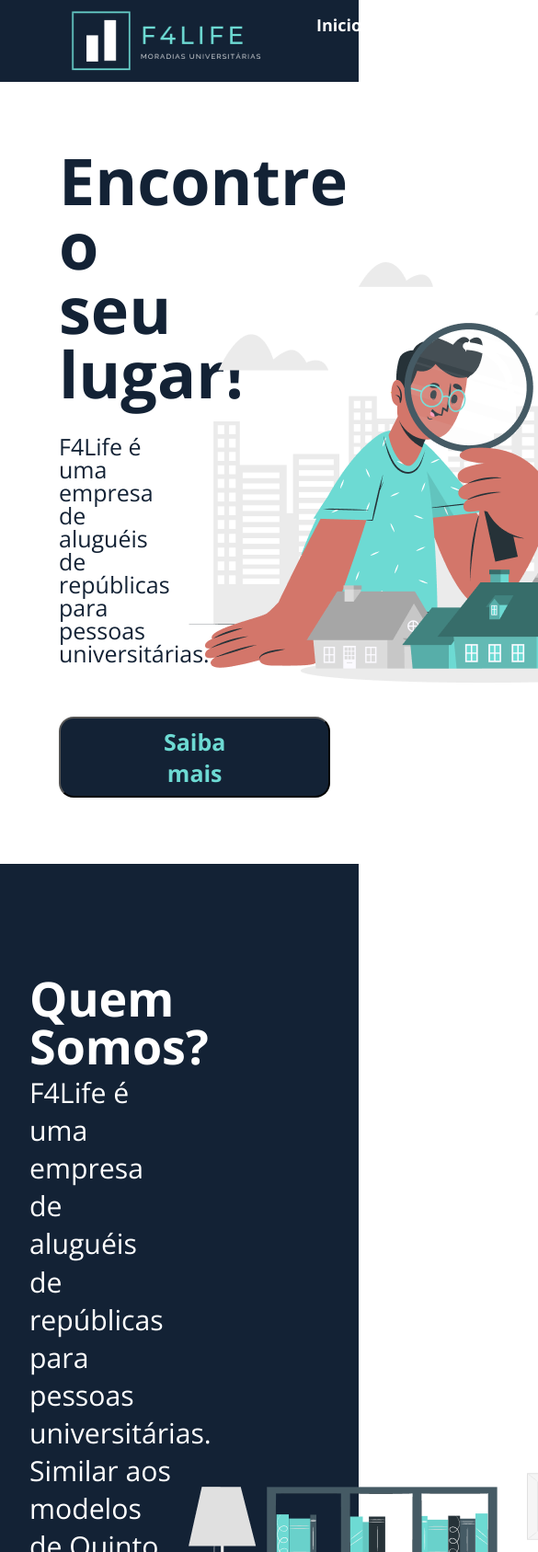
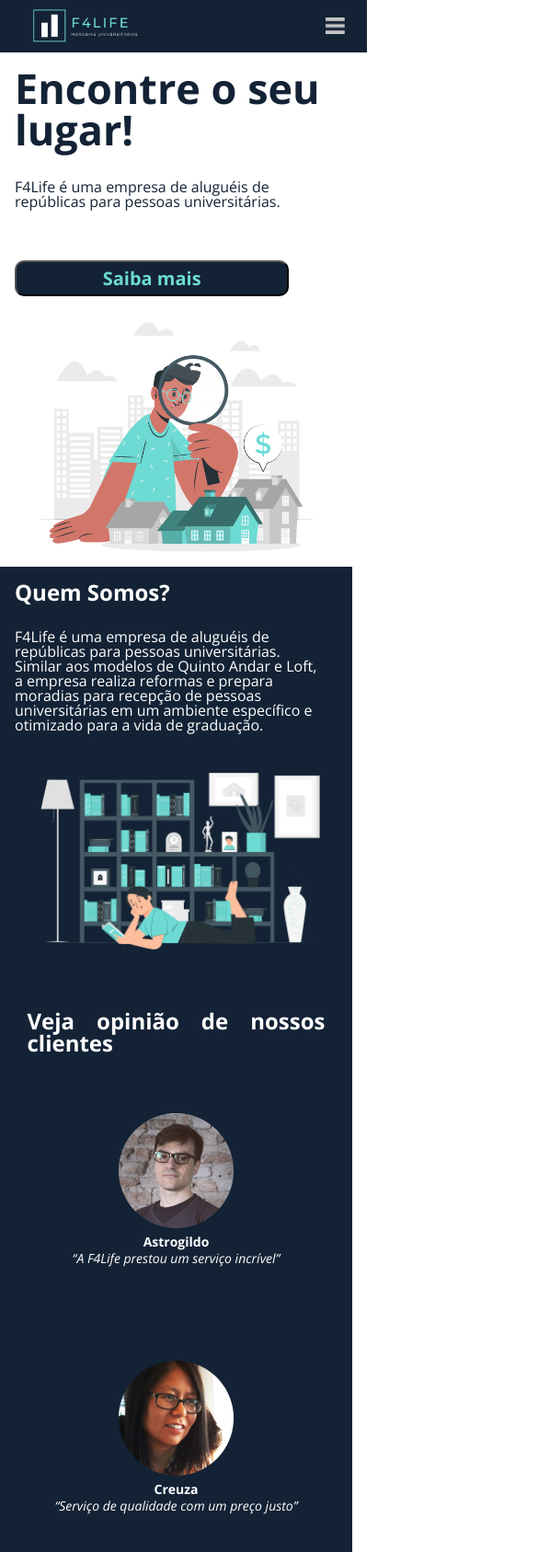
Before and after one commit to TrizCes/F4LIFE, a plain HTML site: page index.html in a window 390 px wide. Shown: the top 1687 px of the page at 92% size, 585 px wide, since content can reach past the window. Drawn offline with nearby package versions, Linux system fonts and the light colour scheme.

Commit message:
aplicação dos styles para vicualização mobile

```diff
--- a/index.html
+++ b/index.html
@@ -7,7 +7,7 @@
     <link rel="preconnect" href="https://fonts.googleapis.com" />
     <link rel="preconnect" href="https://fonts.gstatic.com" crossorigin />
     <link
-      href="https://fonts.googleapis.com/css2?family=Open+Sans:ital,wght@0,400;0,700;1,300;1,400&display=swap"
+      href="https://fonts.googleapis.com/css2?family=Open+Sans:ital,wght@0,400;0,700;1,400;1,700&display=swap"
       rel="stylesheet"
     />
     <link rel="stylesheet" href="./src/css/reset.css" />
@@ -15,14 +15,18 @@
 
     <title>F4LIFE | Moradias Universitárias</title>
   </head>
+
   <body>
     <header>
-      <div><img src="./src/img/logo.png" /></div>
-      <ul>
+      <div class="img"><img src="./src/img/logo.png" /></div>
+      <ul class="menu_lista desktop">
         <li><a href="#">Inicio</a></li>
         <li><a href="#">Quem somos?</a></li>
         <li><a href="#">Entre em contato</a></li>
       </ul>
+      <div class="mobile_header">
+        <a href="#"><img src="./src/img/options.png" alt="Menu de opções"></a>
+      </div>
     </header>
     <section class="container apress">
       <div class="text">
@@ -33,8 +37,8 @@
         <p>F4Life é uma empresa de aluguéis de repúblicas para pessoas universitárias.</p>
         <a href="#"><button>Saiba mais</button></a>
       </div>
-      <div>
-        <img src="./src/img/ilustracaoHome.png" alt="Ilustração jovem com lupa"/>
+      <div class="img">
+        <img src="./src/img/ilustracaoHome.png" alt="Ilustração jovem com lupa" />
       </div>
     </section>
     <section class="container description">
@@ -46,35 +50,61 @@
           ambiente específico e otimizado para a vida de graduação.
         </p>
       </div>
-      <div><img src="./src/img/quemSomos.png" alt="Ilustração leitora em frente a estante de livros"></div>
+      <div>
+        <img src="./src/img/quemSomos.png" alt="Ilustração leitora em frente a estante de livros" />
+      </div>
+      <div class="content mobile">
+        <h3>Veja opinião de nossos clientes</h3>
+        <ul>
+          <li>
+            <img src="./src/img/Ellipse 6.png" alt="Foto perfil" />
+            <h5 class="mobile_name">Astrogildo</h5>
+            <p class="mobile_text">“A F4Life prestou um serviço incrível”</p>
+          </li>
+          <li>
+            <img src="./src/img/Ellipse 7.png" alt="Foto perfil" />
+            <h5 class="mobile_name">Creuza</h5>
+            <p class="mobile_text">“Serviço de qualidade com um preço justo”</p>
+          </li>
+          <li>
+            <img src="./src/img/Ellipse 8.png" alt="Foto perfil" />
+            <h5 class="mobile_name">Jurema</h5>
+            <p class="mobile_text">
+              “Já tive experiência com outras empresas, mas a F4Life, sem duvidas tem o melhor serviço.”
+            </p>
+          </li>
+        </ul>
+      </div>
     </section>
     <section class="container form">
       <form>
         <h1>Entre em contato</h1>
         <div class="form_itens">
           <label class="label" for="email">E-mail</label>
-          <input class="form_input" type="text" id="email">
+          <input class="form_input email" type="text" id="email" />
         </div>
         <div class="form_itens">
           <label class="label" for="mensagem">Mensagem</label>
-          <input class="form_input mensagem" type="text" id="mensagem">
+          <input class="form_input mensagem" type="text" id="mensagem" />
         </div>
         <button class="submit_btn" type="submit" id="btn_submit">Enviar</button>
       </form>
-      <div>
-        <img src="./src/img/contact.png" alt="Ilustração callcenter">
+      <div class="img">
+        <img src="./src/img/contact.png" alt="Ilustração callcenter" />
       </div>
     </section>
     <footer>
-      <div>
-        <img src="./src/img/logo_menor.png" alt="">
+      <div class="footer desktop">
+        <img src="./src/img/logo_menor.png" alt="Logo menor" />
       </div>
-      <div class="lista_links">
-        <a href="https://facebook.com"><img src="./src/img/akar-icons_facebook-fill.png" alt="Icone facebook"></a>
-        <a href="https://linkedin.com"><img src="./src/img/brandico_linkedin-rect.png" alt="Icone linkedin"></a>
-        <a href="https://twitter.com"><img src="./src/img/ant-design_twitter-circle-filled.png" alt="Icone twitter"></a>
+      <div class="footer lista_links">
+        <a href="https://facebook.com"><img src="./src/img/akar-icons_facebook-fill.png" alt="Icone facebook" /></a>
+        <a href="https://linkedin.com"><img src="./src/img/brandico_linkedin-rect.png" alt="Icone linkedin" /></a>
+        <a href="https://twitter.com"
+          ><img src="./src/img/ant-design_twitter-circle-filled.png" alt="Icone twitter"
+        /></a>
       </div>
-      <div>
+      <div class="footer desktop">
         <p>Todos os direitos reservados © 2023 F4LIFE</p>
       </div>
     </footer>
--- a/src/css/style.css
+++ b/src/css/style.css
@@ -6,7 +6,6 @@
 }
 
 body {
-  width: 100vw;
   font-family: 'Open Sans', sans-serif;
 }
 
@@ -111,7 +110,10 @@ header ul li {
   font-style: normal;
   font-weight: 400;
   font-size: 30.2308px;
-  line-height: 136.68%;
+}
+
+.mobile {
+  display: none;
 }
 
 .form {
@@ -195,3 +197,205 @@ footer .lista_links {
   display: flex;
   justify-content: space-between;
 }
+
+@media screen and (max-width: 1024px) {
+  body {
+    width: 100vw;
+  }
+
+  header {
+    width: 90vw;
+    background-color: #132235;
+    display: flex;
+    justify-content: space-between;
+    align-items: center;
+    padding: 8px 24px 8px 24px;
+  }
+
+  header img {
+    width: 159px;
+  }
+
+  header .mobile_header a img{
+    width: 21px;
+  }
+
+  .container {
+    width: 90vw;
+    display: flex;
+    flex-direction: column;
+    flex-wrap: wrap;
+    align-content: center;
+    align-items: center;
+  }
+
+  .container .img{
+    display: flex;
+    flex-direction: column;
+    align-items: center;
+  }
+
+  .container img {
+    width: 80vw;
+    align-self: center;
+  }
+
+  .apress {
+    padding: 16px;
+  }
+
+  .apress .text {
+    width: 90vw;
+    display: flex;
+    flex-direction: column;
+    flex-wrap: wrap;
+  }
+
+  .apress h1 {
+    margin: 0;
+    font-family: 'Open Sans';
+    font-style: normal;
+    font-weight: 700;
+    font-size: 45px;
+  }
+
+  .apress p {
+    margin: 0;
+    font-family: 'Open Sans';
+    font-style: normal;
+    font-weight: 400;
+    font-size: 16px;
+  }
+
+  .apress button {
+    margin: 0;
+    font-family: 'Open Sans';
+    font-style: normal;
+    font-weight: 700;
+    font-size: 20px;
+    align-items: center;
+    width: 85%;
+    border-radius: 10px;
+    padding: 4px;
+  }
+
+  .description {
+    width: 90vw;
+    padding: 16px;
+  }
+
+  .description .text {
+    width: 90vw;
+  }
+
+  .description h2 {
+    font-family: 'Open Sans';
+    font-style: normal;
+    font-weight: 700;
+    font-size: 24px;
+    margin-bottom: 24px;
+  }
+
+  .description p {
+    font-family: 'Open Sans';
+    font-style: normal;
+    font-weight: 400;
+    font-size: 16px;
+    text-align: left;
+    margin-bottom: 40px;
+    width: 335px;
+  }
+
+  .mobile {
+    display: flex;
+    flex-direction: column;
+    align-items: center;
+    justify-content: center;
+    width: 100%;
+  }
+
+  .mobile div {
+    display: flex;
+    flex-direction: column;
+    align-items: center;
+    justify-content: center;
+  }
+
+  .mobile h3 {
+    width: 324px;
+    margin-top: 64px;
+    font-family: 'Open Sans';
+    font-style: normal;
+    font-weight: 700;
+    font-size: 24px;
+    color: var(--branco);
+    text-align: justify;
+  }
+
+  .mobile ul li {
+    display: flex;
+    flex-direction: column;
+    align-items: center;
+    justify-content: center;
+    margin: 16px 0 16px 0;
+  }
+  .mobile ul li img {
+    width: 125px;
+    height: 125px;
+    margin: 48px 4px 4px 4px;
+  }
+  .description ul li .mobile_name {
+    font-family: 'Open Sans';
+    font-style: normal;
+    font-weight: 700;
+    font-size: 14px;
+    color: #ffffff;
+    margin: 4px;
+  }
+
+  .description ul li .mobile_text {
+    display: flex;
+    align-items: center;
+    justify-content: space-around;
+    font-family: 'Open Sans';
+    font-style: italic;
+    font-size: 14px;
+    text-align: center;
+    color: #ffffff;
+  }
+
+  .desktop {
+    display: none;
+  }
+
+  .form {
+    width: 90vw;
+    padding: 16px;
+  }
+
+  .form .form_input {
+    border: 0.7px solid #132235;
+    border-radius: 10px;
+  }
+
+  .form .email {
+    width: 335px;
+    height: 31px;
+    padding: 0;
+  }
+
+  .form .mensagem {
+    width: 335px;
+    height: 143px;
+  }
+
+  footer{
+    width: 90%;
+  }
+
+  footer .lista_links {
+    width: 90%;
+    display: flex;
+    justify-content: space-around;
+  }
+}
```
Also changed, not shown: src/img/Ellipse 6.png (added), src/img/Ellipse 7.png (added), src/img/Ellipse 8.png (added), src/img/options.png (added).
